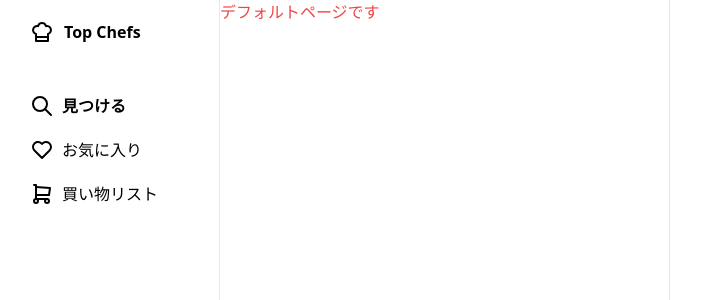
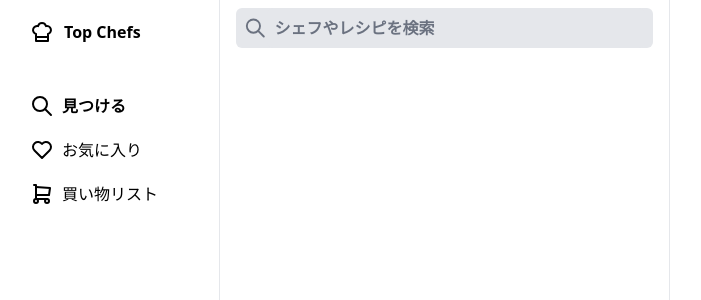
Before and after one commit to qin-team-recipe/14-frontend, a Next.js app: page / in a window 1280 px wide. Shown: the top 300 px of the page, without its empty margins (290-991 px from the left). Built offline with nearby package versions, Linux system fonts and the light colour scheme.

Commit message:
TOP画面のおける検索バーの作成

```diff
--- a/src/app/(top)/page.jsx
+++ b/src/app/(top)/page.jsx
@@ -1,7 +1,9 @@
+import { SearchBox } from "@/components/SearchBox/SearchBox";
+
 export default function Home() {
   return (
     <>
-      <div className="text-red-500">デフォルトページです</div>
+      <SearchBox />
     </>
   );
 }
--- /dev/null
+++ b/src/components/SearchBox/SearchBox.jsx
@@ -0,0 +1,16 @@
+import { IconSearch } from "@tabler/icons-react";
+
+export function SearchBox() {
+  return (
+    <div className="px-4 py-2">
+      <div className="flex w-full items-center justify-center rounded-md bg-gray-200 px-2">
+        <IconSearch className="text-gray-500" />
+        <input
+          type="text"
+          placeholder="シェフやレシピを検索"
+          className="w-full rounded-md bg-gray-200 py-2 pl-2 font-bold outline-none placeholder:text-gray-500 hover:outline-none"
+        />
+      </div>
+    </div>
+  );
+}
--- /dev/null
+++ b/src/components/SearchBox/index.js
@@ -0,0 +1 @@
+export { SearchBox } from "./SearchBox";
```
